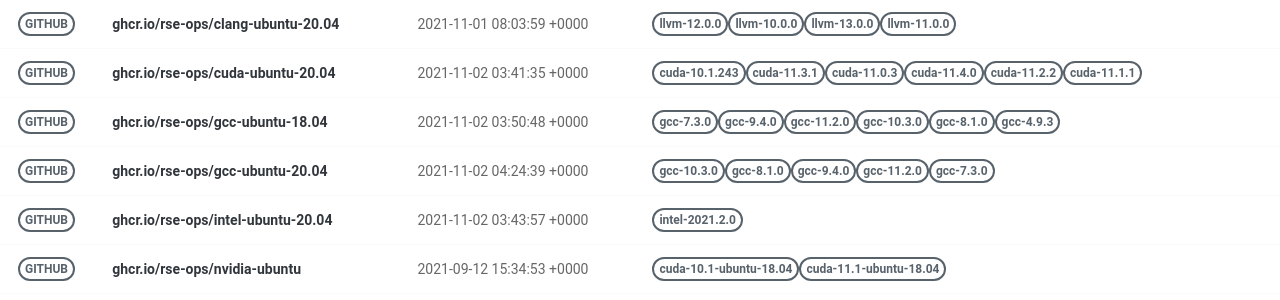
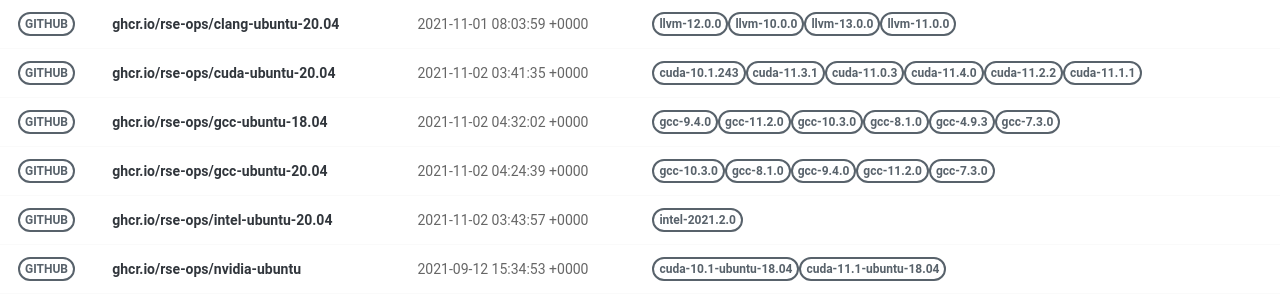
Before and after one commit to rse-ops/docker-images, a Jekyll site: the page built from pages/index.md, in a window 1280 px wide. Shown: the part 179-479 px from the top of the page. Built offline with Jekyll 4.4.1, drawn with Linux system fonts in a browser that asks for light colours; nearby versions of some CDN libraries.

Commit message:
Automated push to update library 2021-11-02

```diff
--- a/_library/ghcr.io-rse-ops-gcc-ubuntu-18.04.md
+++ b/_library/ghcr.io-rse-ops-gcc-ubuntu-18.04.md
@@ -1,14 +1,11 @@
 ---
 layout: container
 name: ghcr.io/rse-ops/gcc-ubuntu-18.04
-updated_at: 2021-11-02 03:50:48.857750
+updated_at: 2021-11-02 04:32:02.513376
 
 
 container_url: https://github.com/orgs/rse-ops/packages/container/package/gcc-ubuntu-18.04
 versions:
- - tag: gcc-7.3.0
-   dockerfile: https://github.com/rse-ops/docker-images/blob/main/ubuntu/gcc/Dockerfile
-   manifest: https://crane.ggcr.dev/manifest/ghcr.io/rse-ops/gcc-ubuntu-18.04:gcc-7.3.0
  - tag: gcc-9.4.0
    dockerfile: https://github.com/rse-ops/docker-images/blob/main/ubuntu/gcc/Dockerfile
    manifest: https://crane.ggcr.dev/manifest/ghcr.io/rse-ops/gcc-ubuntu-18.04:gcc-9.4.0
```
Also changed, not shown: other parts of _library/ghcr.io-rse-ops-gcc-ubuntu-18.04.md (+3 -0 lines).
